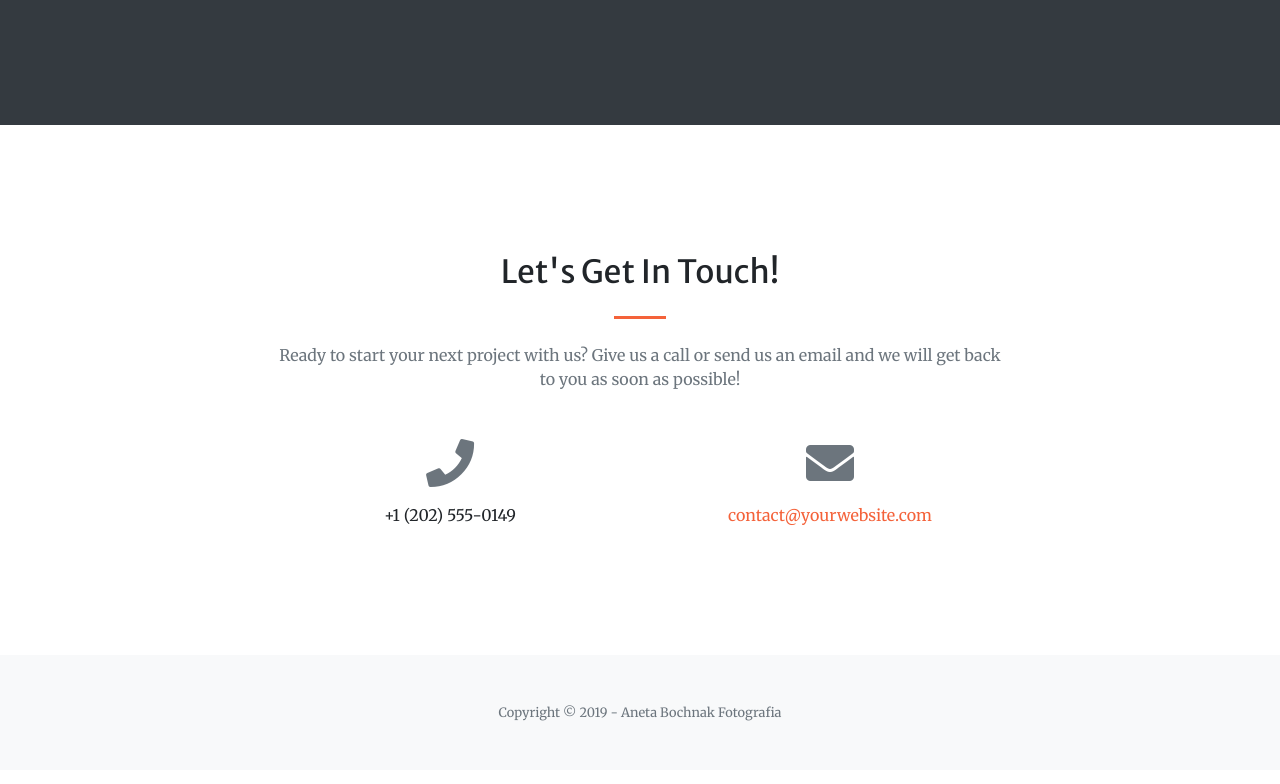
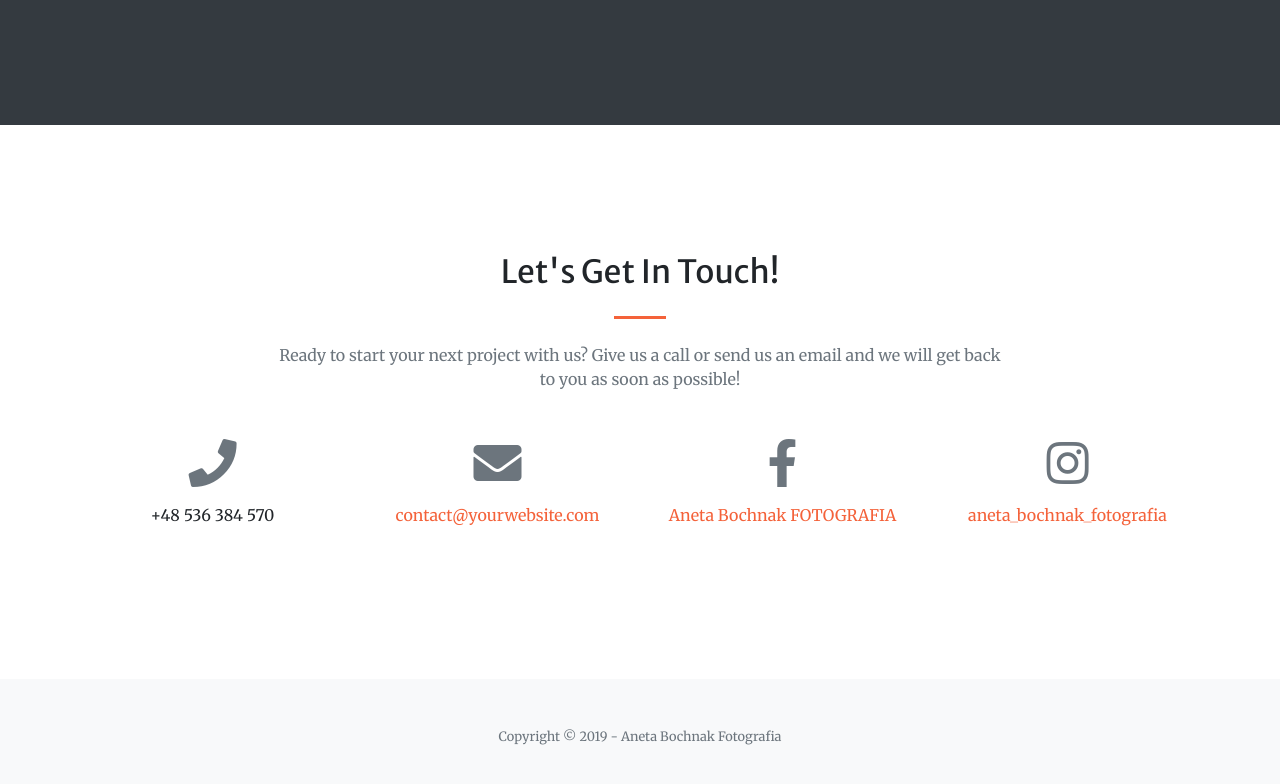
Before and after one commit to dawidzieba92/aneta-bochnak-foto, a Gatsby site: page / in a window 1280 px wide. Shown: the part 2642-3426 px from the top of the page. Built offline with nearby package versions, Linux system fonts and the light colour scheme; Gatsby itself is replaced by a stand-in of ours.

Commit message:
Creted contact section

```diff
--- a/src/pages/index.js
+++ b/src/pages/index.js
@@ -177,13 +177,25 @@ export default class IndexPage extends React.Component {
               </div>
             </div>
             <div className="row">
-              <div className="col-lg-4 ml-auto text-center mb-5 mb-lg-0">
+              <div className="col-lg-3 col-sm-6 col-xs-12 ml-auto text-center ">
                 <i className="fas fa-phone fa-3x mb-3 text-muted"></i>
-                <div>+1 (202) 555-0149</div>
+                <div>+48 536 384 570</div>
+                <br/>
               </div>
-              <div className="col-lg-4 mr-auto text-center">
+              <div className="col-lg-3 col-sm-6 col-xs-12 mr-auto text-center">
                 <i className="fas fa-envelope fa-3x mb-3 text-muted"></i>
                 <a className="d-block" href="mailto:contact@yourwebsite.com">contact@yourwebsite.com</a>
+                <br/>
+              </div>
+              <div className="col-lg-3 col-sm-6 col-xs-12 mr-auto text-center">
+                <i className="fab fa-facebook-f fa-3x mb-3 text-muted"></i>
+                <a className="d-block" target="_blank" href="https://www.facebook.com/AnetaBochnakFotografia/">Aneta Bochnak FOTOGRAFIA</a>
+                <br/>
+              </div>
+              <div className="col-lg-3 col-sm-6 col-xs-12 mr-auto text-center">
+                <i className="fab fa-instagram fa-3x mb-3 text-muted"></i>
+                <a className="d-block" target="_blank" href="https://www.instagram.com/aneta_bochnak_fotografia">aneta_bochnak_fotografia</a>
+                <br/>
               </div>
             </div>
           </div>
```
